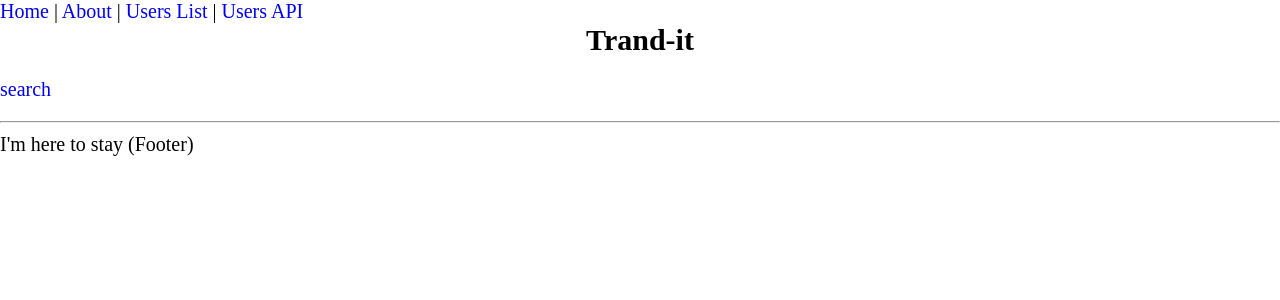
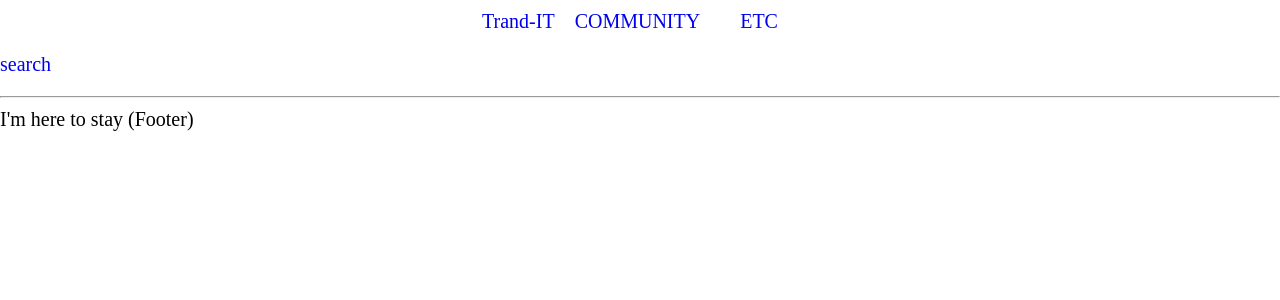
Before and after one commit to Zeereoreo/Trand-it, a Next.js app in the folder trand-it/: page / in a window 1280 px wide. Shown: the top 300 px of the page. Built offline with nearby package versions, Linux system fonts and the light colour scheme.

Commit message:
feat : Header

```diff
--- a/trand-it/components/Header.tsx
+++ b/trand-it/components/Header.tsx
@@ -1,11 +1,32 @@
+import Link from "next/link"
 import styled from "styled-components"
 
+const HeaderMenu = styled.span`
+    display: flex;
+    justify-content: center;
+    margin: 10px;
+    .div{
+        margin: 10;
+        display: flex;
+        justify-content: space-between;
+    }
+    .home{
+        justify-content: flex-end;
+    }
+    .menu{
+        padding: 20px;
+    }
 
+`
 
 export default function Header() {
     return (
-        <>
-            <div></div>
-        </>
+        <HeaderMenu>
+            <div>
+                <Link className='home' href='/'>Trand-IT</Link>
+                <Link className='menu' href='/'>COMMUNITY</Link>
+                <Link className='menu' href='/'>ETC</Link>
+            </div>
+        </HeaderMenu>
     )
 }
--- a/trand-it/components/Layout.tsx
+++ b/trand-it/components/Layout.tsx
@@ -1,6 +1,7 @@
 import React, { ReactNode } from 'react'
 import Link from 'next/link'
 import Head from 'next/head'
+import Header from './Header'
 
 type Props = {
   children?: ReactNode
@@ -14,13 +15,15 @@ const Layout = ({ children, title = 'This is the default title' }: Props) => (
       <meta charSet="utf-8" />
       <meta name="viewport" content="initial-scale=1.0, width=device-width" />
     </Head>
-    <header>
+      <Header />
+    {/* <header>
       <nav>
-        <Link href="/">Home</Link> | <Link href="/about">About</Link> |{' '}
-        <Link href="/users">Users List</Link> |{' '}
-        <a href="/api/users">Users API</a>
+        <Link href="/">Home</Link>  {' '}
+        <Link href="/about">COMMUNITY</Link>{' '}
+        <Link href="/users">ETC</Link> {' '}
+        <a href="/api/users">My Page</a>
       </nav>
-    </header>
+    </header> */}
     {children}
     <footer>
       <hr />
--- a/trand-it/pages/index.tsx
+++ b/trand-it/pages/index.tsx
@@ -2,6 +2,7 @@ import Link from 'next/link'
 import Layout from '../components/Layout'
 import { Mongoose } from "mongoose";
 import styled from 'styled-components';
+
 
 declare global {
   var mongoose: {
@@ -16,10 +17,10 @@ const Header = styled.h2`
 `
 
 const IndexPage = () => (
-  <Layout title="Home | Next.js + TypeScript Example">
-    <Header>Trand-it</Header>
+  <Layout title='Trad-IT'>
     <p>
       {/* 서치 */}
+      {/* <Header>Trand-it</Header> */}
       <Link href="/search">search</Link>
     </p>
   </Layout>
```
